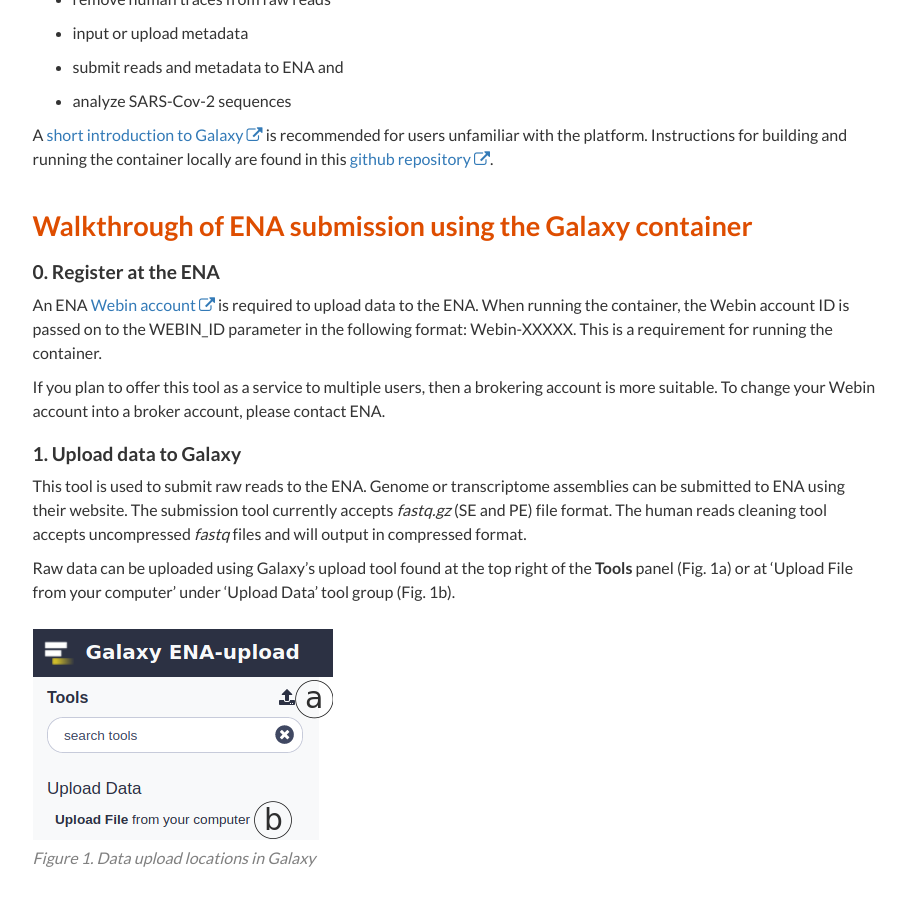
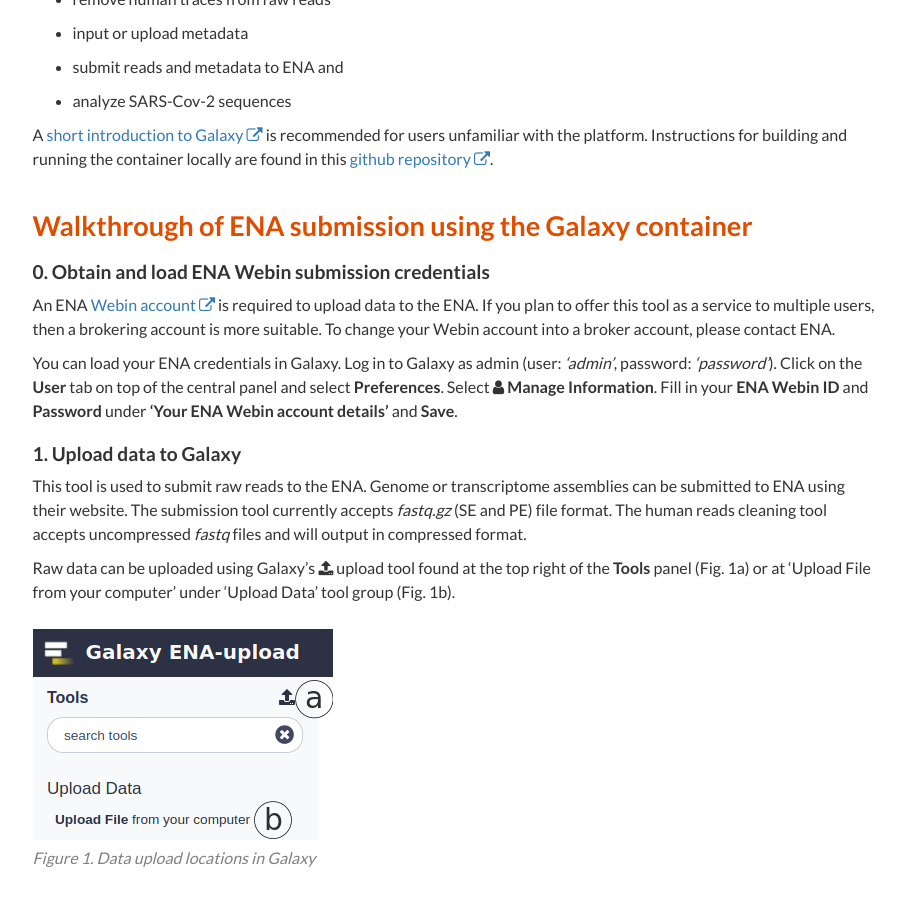
Before and after one commit to ELIXIR-Belgium/rdm-guide, a Jekyll site: the page built from pages/covid-19/sarscov2_submission.md, in a window 1280 px wide and 900 px high, scrolled down 1210 px. Shown: the whole window, without its empty margins (330-1236 px from the left). Built offline with Jekyll 4.4.1, drawn with Linux system fonts in a browser that asks for light colours; some of the changed text lies outside the part shown.

Commit message:
added font awesome icons used in Galaxy updated ENA credentials section

```diff
--- a/pages/covid-19/sarscov2_submission.md
+++ b/pages/covid-19/sarscov2_submission.md
@@ -39,12 +39,12 @@ Instructions for building and running the container locally are found in this [g
 ## Walkthrough of ENA submission using the Galaxy container
 
 
-### 0. Register at the ENA
+### 0. Obtain and load ENA Webin submission credentials
 
-An ENA [Webin account](https://www.ebi.ac.uk/ena/submit/sra/#registration) is required to upload data to the ENA.
-When running the container, the Webin account ID is passed on to the WEBIN_ID parameter in the following format: Webin-XXXXX. This is a requirement for running the container.
+An ENA [Webin account](https://www.ebi.ac.uk/ena/submit/sra/#registration) is required to upload data to the ENA. If you plan to offer this tool as a service to multiple users, then a brokering account is more suitable. To change your Webin account into a broker account, please contact ENA.
 
-If you plan to offer this tool as a service to multiple users, then a brokering account is more suitable. To change your Webin account into a broker account, please contact ENA.
+You can load your ENA credentials in Galaxy. Log in to Galaxy as admin (user: *'admin'*, password: *'password'*). Click on the **User** tab on top of the central panel and select **Preferences**. Select <i class="fa fa-user" aria-hidden="true"></i> **Manage Information**. Fill in your **ENA Webin ID** and **Password** under **'Your ENA Webin account details'** and **Save**.
+
 
 
 
@@ -53,7 +53,7 @@ If you plan to offer this tool as a service to multiple users, then a brokering
 This tool is used to submit raw reads to the ENA. Genome or transcriptome assemblies can be submitted to ENA using their website.
 The submission tool currently accepts *fastq.gz* (SE and PE) file format. The human reads cleaning tool accepts uncompressed *fastq* files and will output in compressed format.
 
-Raw data can be uploaded using Galaxy's upload tool found at the top right of the **Tools** panel (Fig. 1a) or at 'Upload File from your computer' under 'Upload Data' tool group (Fig. 1b).
+Raw data can be uploaded using Galaxy's <i class="fa fa-upload"></i> upload tool found at the top right of the **Tools** panel (Fig. 1a) or at 'Upload File from your computer' under 'Upload Data' tool group (Fig. 1b).
 
 {% include image.html file="upload_options.png" alt="Uploading files In Galaxy" caption="Figure 1. Data upload locations in Galaxy "%}
 
@@ -125,7 +125,6 @@ Finally, select the human-filtered data files associated with the metadata, fill
 
 #### Interactive metadata upload
 For a small number of submissions, metadata is best entered interactively in Galaxy using the submission tool. Metadata fields are nested according to ENA metadata model described above.
-At the bottom, select the human-filtered data files associated with the metadata, fill in the Affiliation center and click on execute.
 
 
 #### Tabular (tsv) metadata tables (Legacy)
```
